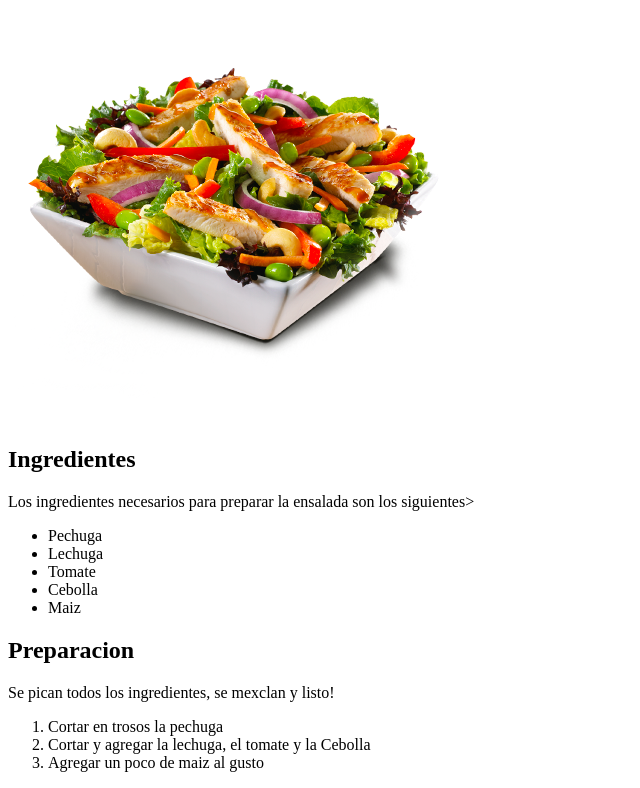
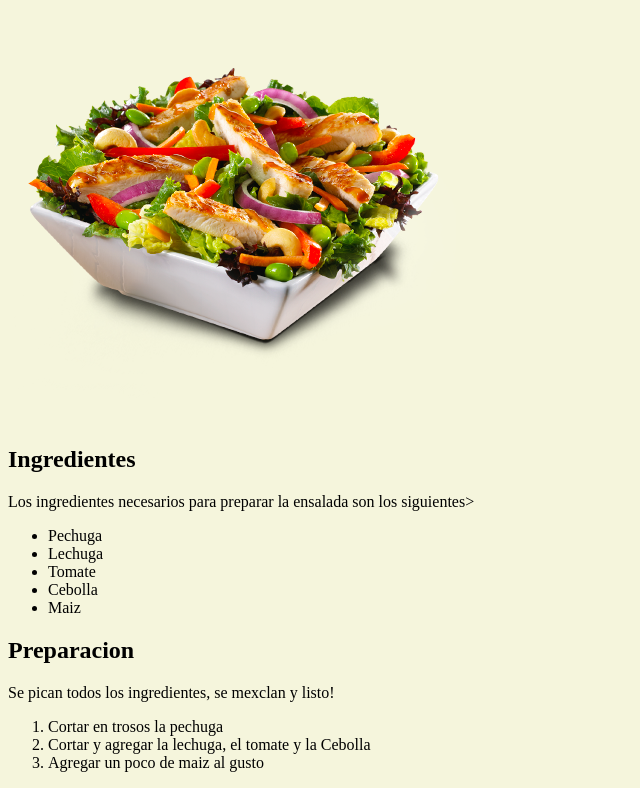
Before and after one commit to GFuentesG/aspirantes-mir-html-y-css, a plain HTML site: page ejercicio1-html-y-css/index.html in a window 1280 px wide. Shown: the part 73-861 px from the top of the page, without its empty margins (0-640 px from the left). Drawn offline with Linux system fonts and the light colour scheme.

Commit message:
agregando el fondo

```diff
--- a/ejercicio1-html-y-css/estilos.css
+++ b/ejercicio1-html-y-css/estilos.css
@@ -1,3 +1,6 @@
+html{
+    background-color: beige;
+}
 h1{
     color: red;
 }
```
